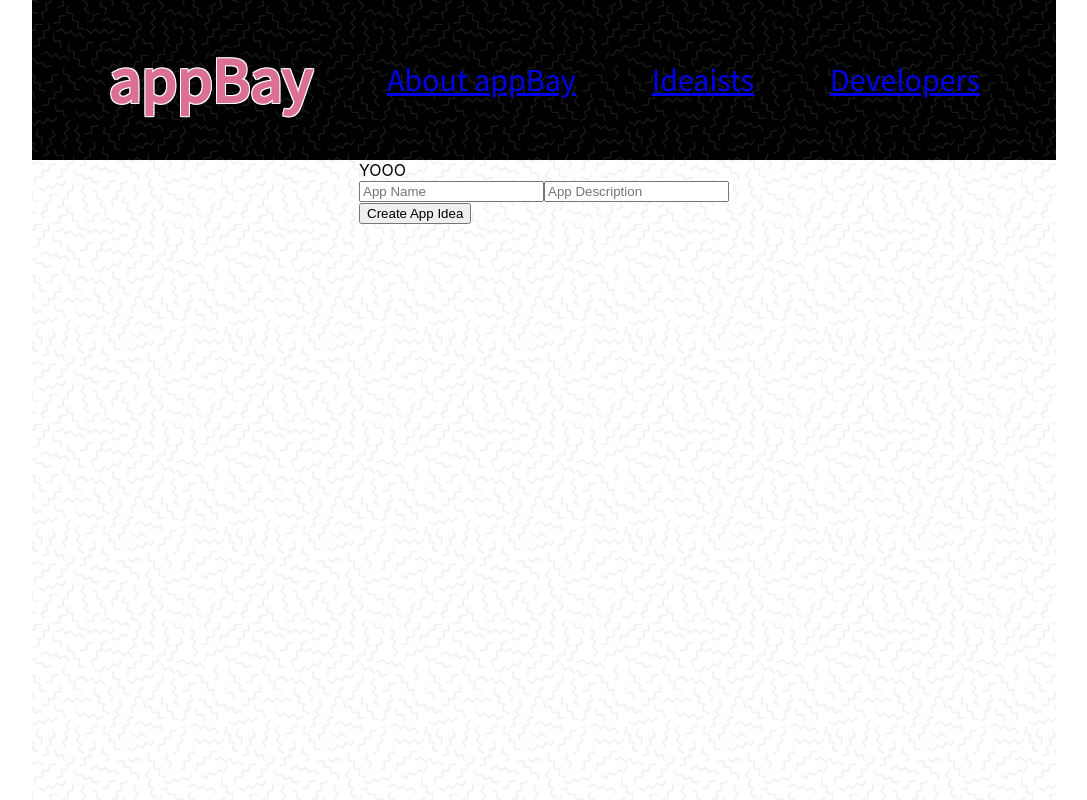
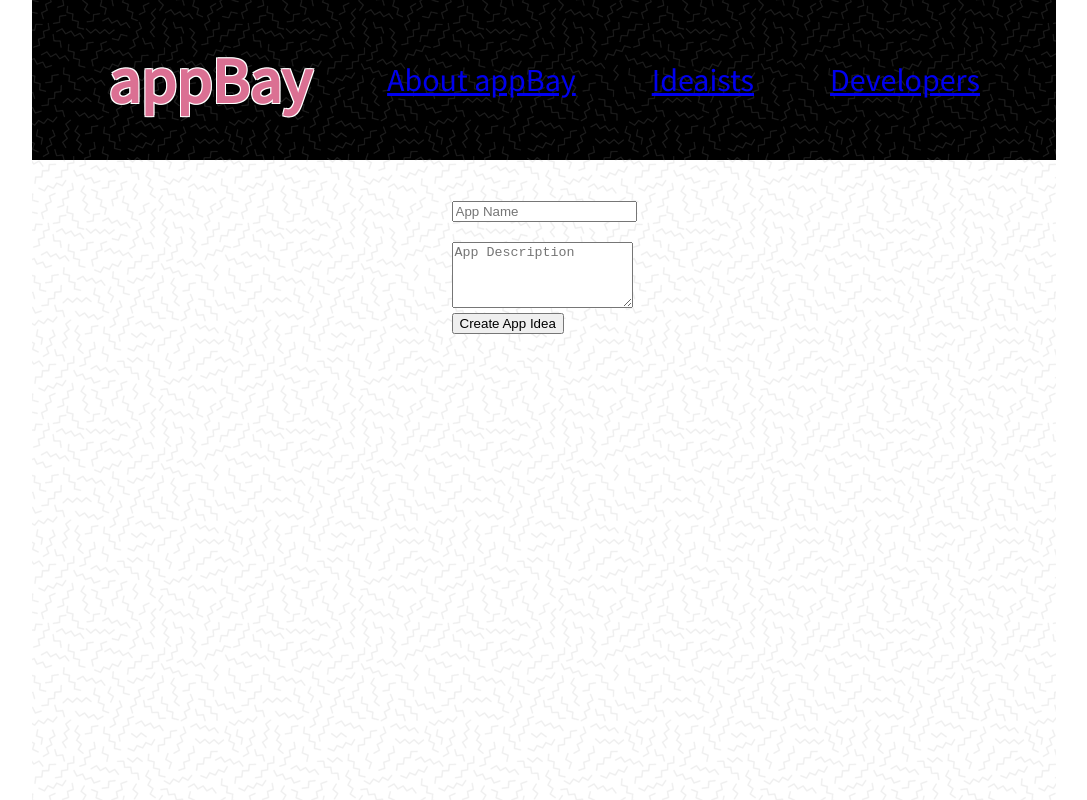
Before and after one commit to PShivers/Project3, a React (Create React App) app in the folder client/: page /appideas/create/1 in a window 1280 px wide. Shown: the whole page, without its empty margins (96-1183 px from the left). Built offline with nearby package versions, Linux system fonts and the light colour scheme; no server answers.

Commit message:
made app description input field a box

```diff
--- a/client/src/components/about.jsx
+++ b/client/src/components/about.jsx
@@ -14,9 +14,9 @@ class About extends Component {
     return (
       <div>
         <Para>
-          AppBay is the site where wings take dream. It connects people who
-          know how to build apps(Developers) with people who have a great idea
-          for an app, but dont have the time/knowledge to make their idea a
+          AppBay is the site where wings take dream. It connects people who know
+          how to build apps(Developers) with people who have a great idea for an
+          app, but dont have the time/knowledge to make their idea a
           reality(Ideaists). Eventually their will be a way for developers to
           buy/license/bid on app ideas they'd like to build. This will allow the
           people with that one in a million idea to actually see their app in
--- a/client/src/components/createAppIdea.jsx
+++ b/client/src/components/createAppIdea.jsx
@@ -17,10 +17,12 @@ class CreateAppIdea extends Component {
     const attributeValue = event.target.value;
     const newAppIdea = { ...this.state.newAppIdea };
     newAppIdea[attributeName] = attributeValue;
-    console.log(this.props.match.params.id)
-    const ownerId = this.props.match.params.id
-    newAppIdea.ownerId = ownerId
-    this.setState({ newAppIdea },()=>{console.log(this.state.newAppIdea)});
+    console.log(this.props.match.params.id);
+    const ownerId = this.props.match.params.id;
+    newAppIdea.ownerId = ownerId;
+    this.setState({ newAppIdea }, () => {
+      console.log(this.state.newAppIdea);
+    });
   };
 
   addNewAppIdea = event => {
@@ -31,7 +33,8 @@ class CreateAppIdea extends Component {
   render() {
     return (
       <div>
-        YOOO
+        <br />
+        <br />
         <form onSubmit={this.addNewAppIdea}>
           <div>
             <input
@@ -40,7 +43,11 @@ class CreateAppIdea extends Component {
               placeholder="App Name"
               onChange={this.handleNewAppIdeaChange}
             />
-            <input
+            <br />
+            <br />
+
+            <textarea
+              rows="4"
               name="description"
               type="text"
               placeholder="App Description"
--- a/client/src/components/singleIdeaist.jsx
+++ b/client/src/components/singleIdeaist.jsx
@@ -66,8 +66,7 @@ class Ideaist extends Component {
 
   render() {
     const ideaist = this.state.ideaist;
-    let linkVar = `/appideas/${ideaist._id}`;
-    const linkVar2 = `/appideas/create/${this.props.match.params.id}`
+    const linkVar = `/appideas/create/${this.props.match.params.id}`
 
     return (
       <div>
```
Also changed, not shown: 1 other file (tests, documents, lock files or other folders).
